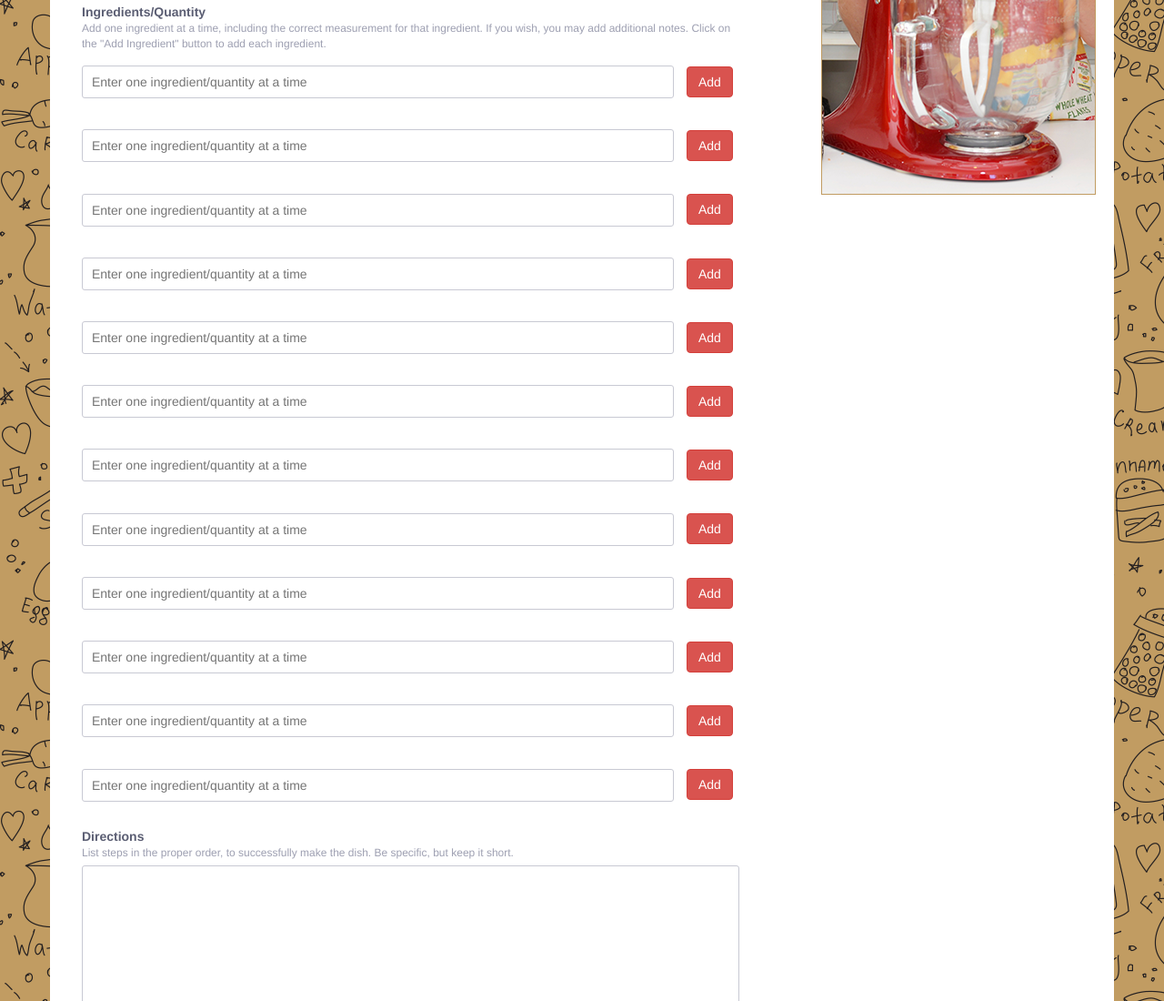
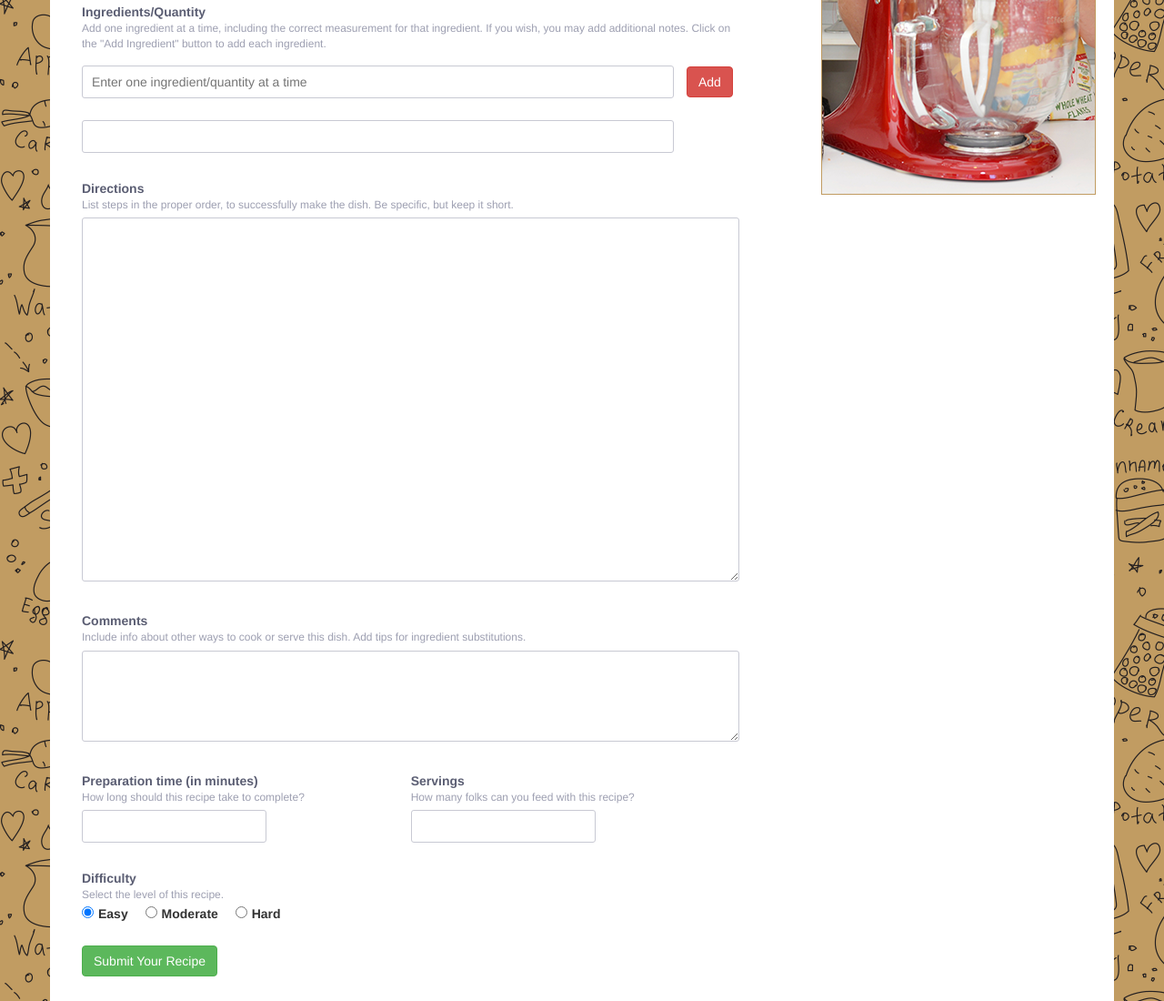
Before and after one commit to mizhanh/Recipes, a website: page public/submit-recipe.html in a window 1280 px wide. Shown: the part 604-1704 px from the top of the page at 91% size. Drawn offline with nearby package versions, Linux system fonts and the light colour scheme.

Commit message:
try again

```diff
--- a/public/submit-recipe.html
+++ b/public/submit-recipe.html
@@ -156,79 +156,13 @@
             <div class="form-label">Ingredients/Quantity</div>
             <div class="form-description">Add one ingredient at a time, including the correct measurement for that ingredient. If you wish, you may add additional notes. Click on the "Add Ingredient" button to add each ingredient.</div>
 
-         <div class="grid-container">
+        <div class="grid-container">
              <input id="ingredient1" style="width:90%" name="ingredient1" type="text" class="this-section-title-field" placeholder="Enter one ingredient/quantity at a time"/>
              <input id="submit-ingredient1" style="margin-top:16px;margin-left:10px;" type="submit" value="Add" class="btn btn-danger" />
          </div>
-
-          <div class="grid-container">
-             <input id="ingredient2" style="width:90%" name="ingredient1" type="text" class="this-section-title-field" placeholder="Enter one ingredient/quantity at a time"/>
-             <input id="submit-ingredient2" style="margin-top:16px;margin-left:10px;" type="submit" value="Add" class="btn btn-danger" />
-         </div>
-
-        <div class="grid-container">
-             <input id="ingredient3" style="width:90%" name="ingredient1" type="text" class="this-section-title-field" placeholder="Enter one ingredient/quantity at a time"/>
-             <input id="submit-ingredient3" style="margin-top:16px;margin-left:10px;" type="submit" value="Add" class="btn btn-danger" />
-         </div>
-
-        <div class="grid-container">
-             <input id="ingredient4" style="width:90%" name="ingredient1" type="text" class="this-section-title-field" placeholder="Enter one ingredient/quantity at a time"/>
-             <input id="submit-ingredient4" style="margin-top:16px;margin-left:10px;" type="submit" value="Add" class="btn btn-danger" />
-         </div>
-
-         <div class="grid-container">
-             <input id="ingredient5" style="width:90%" name="ingredient1" type="text" class="this-section-title-field" placeholder="Enter one ingredient/quantity at a time"/>
-             <input id="submit-ingredient5" style="margin-top:16px;margin-left:10px;" type="submit" value="Add" class="btn btn-danger" />
-         </div>
-
-         <div class="grid-container">
-             <input id="ingredient6" style="width:90%" name="ingredient1" type="text" class="this-section-title-field" placeholder="Enter one ingredient/quantity at a time"/>
-             <input id="submit-ingredient6" style="margin-top:16px;margin-left:10px;" type="submit" value="Add" class="btn btn-danger" />
-         </div>
-
-         <div class="grid-container">
-             <input id="ingredient7" style="width:90%" name="ingredient1" type="text" class="this-section-title-field" placeholder="Enter one ingredient/quantity at a time"/>
-             <input id="submit-ingredient7" style="margin-top:16px;margin-left:10px;" type="submit" value="Add" class="btn btn-danger" />
-         </div>
-
-         <div class="grid-container">
-             <input id="ingredient8" style="width:90%" name="ingredient1" type="text" class="this-section-title-field" placeholder="Enter one ingredient/quantity at a time"/>
-             <input id="submit-ingredient8" style="margin-top:16px;margin-left:10px;" type="submit" value="Add" class="btn btn-danger" />
-         </div>
-
-        <div class="grid-container">
-             <input id="ingredient9" style="width:90%" name="ingredient1" type="text" class="this-section-title-field" placeholder="Enter one ingredient/quantity at a time"/>
-             <input id="submit-ingredient9" style="margin-top:16px;margin-left:10px;" type="submit" value="Add" class="btn btn-danger" />
-         </div>
-
-          <div class="grid-container">
-             <input id="ingredient10" style="width:90%" name="ingredient1" type="text" class="this-section-title-field" placeholder="Enter one ingredient/quantity at a time"/>
-             <input id="submit-ingredient10" style="margin-top:16px;margin-left:10px;" type="submit" value="Add" class="btn btn-danger" />
-         </div>
-
-        <div class="grid-container">
-             <input id="ingredient11" style="width:90%" name="ingredient1" type="text" class="this-section-title-field" placeholder="Enter one ingredient/quantity at a time"/>
-             <input id="submit-ingredient11" style="margin-top:16px;margin-left:10px;" type="submit" value="Add" class="btn btn-danger" />
-         </div>
-
-        <div class="grid-container">
-             <input id="ingredient12" style="width:90%" name="ingredient1" type="text" class="this-section-title-field" placeholder="Enter one ingredient/quantity at a time"/>
-             <input id="submit-ingredient12" style="margin-top:16px;margin-left:10px;" type="submit" value="Add" class="btn btn-danger" />
-         </div>
-
-<!--onclick test
-<script>
-function myFunction() {
-document.getElementById("demo").innerHTML = "Hello World";
-}
-</script>
-
-          <div class="grid-container">
-             <input style="width:90%" name="ingredient" type="text" class="this-section-title-field" placeholder="Enter one ingredient/quantity at a time"/>
-             <input onclick="myFunction()" style="margin-top:16px;margin-left:10px;" type="submit" value="Add" class="btn btn-danger" />
-
-         </div>
-onclick end test-->
+         <div class="ingredientsContainer">
+         <input id="newIngredientInput" style="width:90%" name="newIngredientInput" type="text" class="this-section-title-field">
+       </div>
 
          <div class="grid-container">
             <div class="form-label">Directions</div>
```
